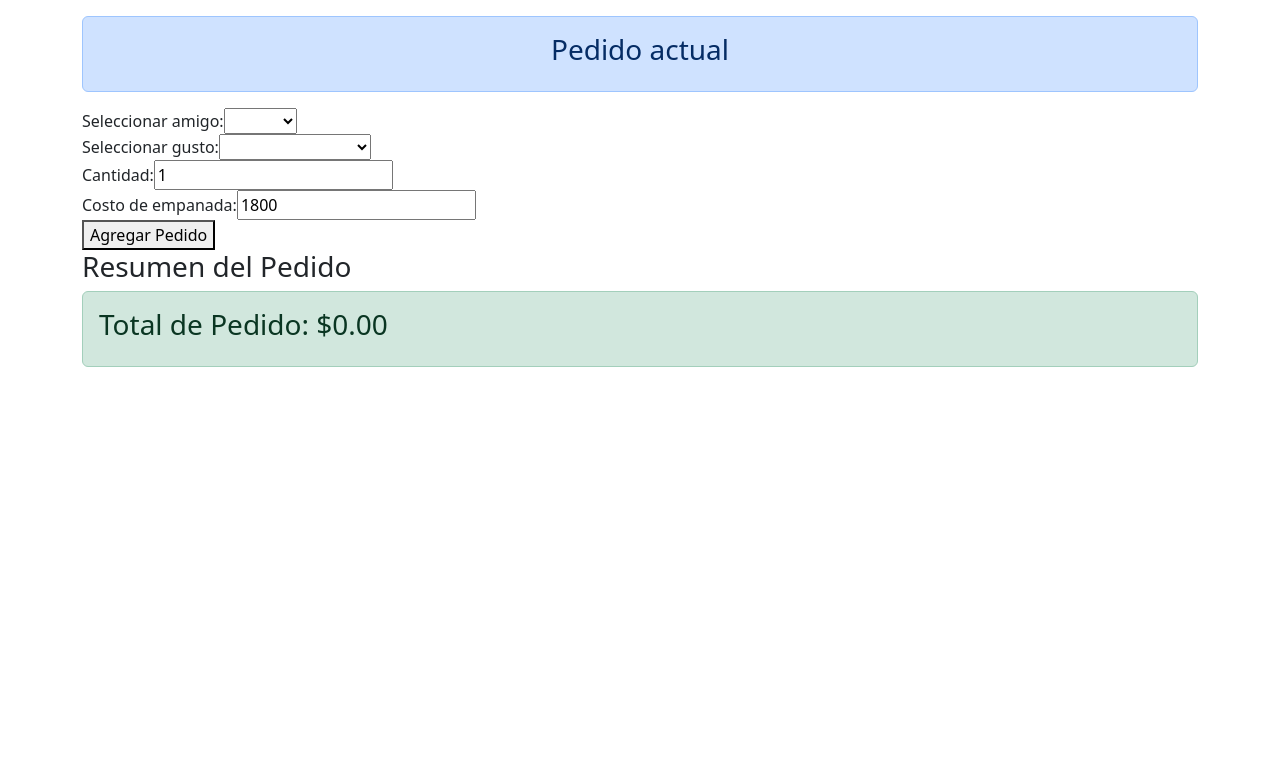
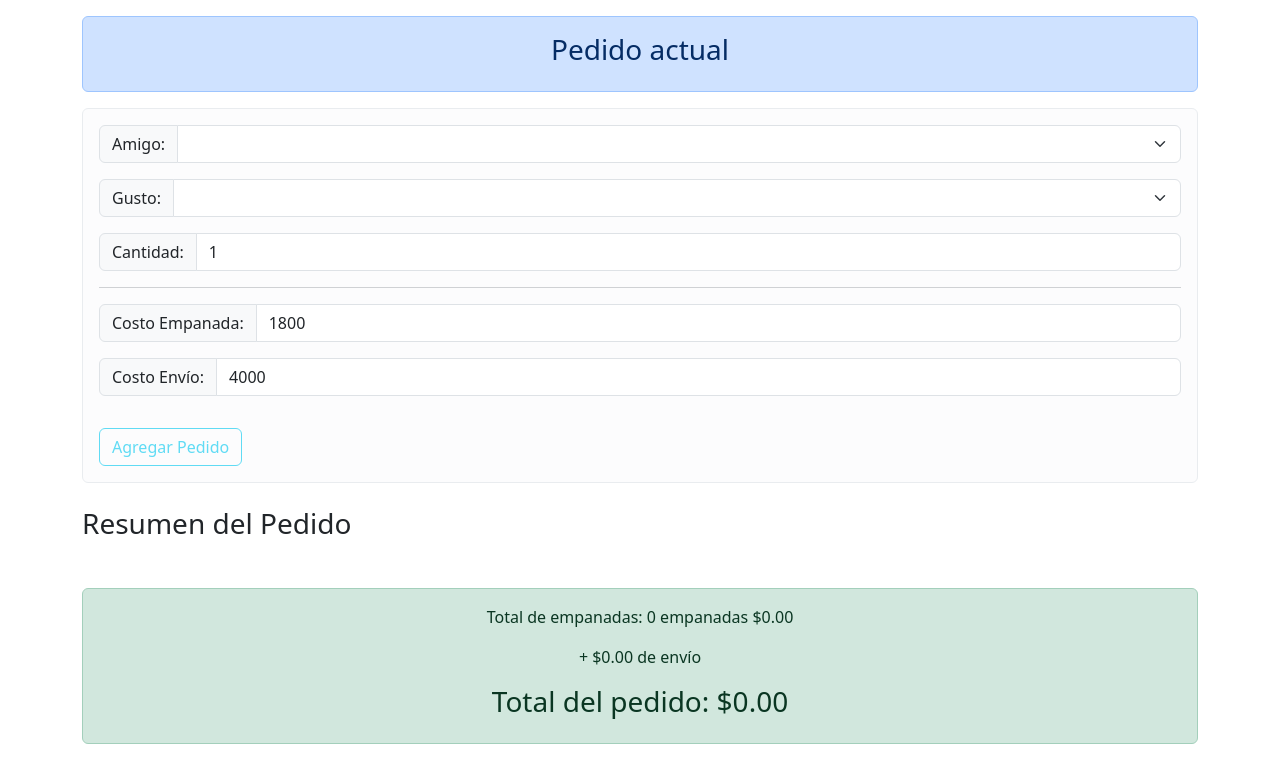
Before and after one commit to matiasmasciotta/empanadas-app, an Angular app: page /pedido in a window 1280 px wide. Shown: the top 782 px of the page. Built offline with nearby package versions, Linux system fonts and the light colour scheme.

Commit message:
cards en pedido

```diff
--- a/src/app/components/pedido/pedido.component.html
+++ b/src/app/components/pedido/pedido.component.html
@@ -1,51 +1,74 @@
 <div class="container">
   <div class="row">
     <div class="col col-lg-12">
-
       <div class="alert alert-primary text-center" role="alert">
         <h3>Pedido actual</h3>
       </div>
-      <div>
-        <label>Seleccionar amigo:</label>
-        <select [(ngModel)]="selectedAmigo">
+
+      <!-- Sección de selección de amigo, gusto, cantidad y costos -->
+      <div class="alert alert-light" role="alert">
+        <div class="input-group mb-3">
+          <span class="input-group-text" id="basic-addon1">Amigo:</span>
+          <select class="form-select" [(ngModel)]="selectedAmigo" aria-label="Seleccionar amigo">
             <option *ngFor="let amigo of amigos" [ngValue]="amigo">{{ amigo.nombre }}</option>
           </select>
         </div>
 
-      <div>
-        <label>Seleccionar gusto:</label>
-        <select [(ngModel)]="selectedGusto">
+        <div class="input-group mb-3">
+          <span class="input-group-text" id="basic-addon2">Gusto:</span>
+          <select class="form-select" [(ngModel)]="selectedGusto" aria-label="Seleccionar gusto">
             <option *ngFor="let gusto of gustos" [value]="gusto">{{ gusto }}</option>
           </select>
         </div>
 
-      <div>
-        <label>Cantidad:</label>
-        <input type="number" [(ngModel)]="cantidad" />
+        <div class="input-group mb-3">
+          <span class="input-group-text" id="basic-addon3">Cantidad:</span>
+          <input class="form-control" type="number" [(ngModel)]="cantidad" aria-label="Cantidad" />
         </div>
 
-      <div>
-        <label for="costoEmpanada">Costo de empanada:</label>
-        <input id="costoEmpanada" type="number" [(ngModel)]="costoPorEmpanada" />
+        <hr>
+
+        <div class="input-group mb-3">
+          <span class="input-group-text" id="basic-addon4">Costo Empanada:</span>
+          <input id="costoEmpanada" class="form-control" type="number" [(ngModel)]="costoPorEmpanada" aria-label="Costo de empanada" />
         </div>
 
-      <button (click)="agregarPedido()">Agregar Pedido</button>
+        <div class="input-group mb-3">
+          <span class="input-group-text" id="basic-addon5">Costo Envío:</span>
+          <input id="costoEnvio" class="form-control" type="number" [(ngModel)]="costoEnvio" aria-label="Costo de envío" />
+        </div>
 
-      <h3>Resumen del Pedido</h3>
-      <div *ngFor="let amigo of amigos">
-        <div *ngIf="amigo.pedido.length > 0">
-          <h4>{{ amigo.nombre }}</h4>
+        <button type="button" class="btn btn-outline-info mt-3" (click)="agregarPedido()" [disabled]="!selectedAmigo || !selectedGusto">Agregar Pedido</button>
+      </div>
+
+      <!-- Resumen del pedido -->
+      <h3 class="mt-4">Resumen del Pedido</h3>
+      <div class="row">
+        <div class="col-md-6 col-lg-4 mb-3" *ngFor="let amigo of amigos">
+          <div *ngIf="amigo.pedido.length > 0" class="card border-info">
+            <div class="card-header">{{ amigo.nombre }}</div>
+            <div class="card-body">
               <ul>
                 <li *ngFor="let pedido of amigo.pedido">
                   {{ pedido.cantidad }} de {{ pedido.gusto }}
                 </li>
               </ul>
-          <p>Total: {{ calcularTotalAmigo(amigo) | currency }}</p>
+              <p>Total: {{ calcularTotalEmpanadas(amigo) }} empanadas {{ calcularTotalAmigo(amigo) | currency }}</p>
+              <p>+ {{ calcularProporcionEnvio(amigo) | currency }} de envío</p>
             </div>
-      </div>
-      <div class="alert alert-success" role="alert">
-        <h3>Total de Pedido: {{ calcularTotalGeneral() | currency }}</h3>
+            <div class="card-footer">
+              <button type="button" class="btn btn-outline-danger" (click)="eliminarPedido(amigo)">Eliminar Pedido</button>
+              <p>Total: {{ calcularTotalAmigo(amigo) + calcularProporcionEnvio(amigo) | currency }}</p>
             </div>
           </div>
         </div>
       </div>
+
+      <div class="alert alert-success text-center mt-4" role="alert">
+        <p>Total de empanadas: {{ calcularTotalGeneral() }} empanadas {{ calcularTotalGeneral() | currency }}</p>
+        <p>+ {{ calcularProporcionEnvioTotal() | currency }} de envío</p>
+        <h3>Total del pedido: {{ (calcularTotalGeneral() + calcularProporcionEnvioTotal()) | currency }}</h3>
+      </div>
+    </div>
+  </div>
+</div>
--- a/src/app/components/pedido/pedido.component.ts
+++ b/src/app/components/pedido/pedido.component.ts
@@ -26,6 +26,7 @@ export class PedidoComponent implements OnInit {
   selectedGusto: string | null = null;
   cantidad: number = 1;
   costoPorEmpanada: number = 1800; // Input editable para el costo de empanadas
+  costoEnvio: number = 4000; // Input editable para el costo de envío
 
   ngOnInit() {
     const gustosGuardados = localStorage.getItem('gustos');
@@ -64,19 +65,34 @@ export class PedidoComponent implements OnInit {
     }
   }
 
+  eliminarPedido(amigo: Amigo) {
+    if (amigo) {
+      amigo.pedido = [];
+      localStorage.setItem('amigos', JSON.stringify(this.amigos));
+    }
+  }
+
   calcularTotalAmigo(amigo: Amigo): number {
-    // Validación para asegurar que pedido siempre sea un array
-    if (!amigo.pedido) {
-      amigo.pedido = [];
-    }
-
     return amigo.pedido.reduce((total, item) => total + item.cantidad * this.costoPorEmpanada, 0);
   }
 
+  calcularTotalEmpanadas(amigo: Amigo): number {
+    return amigo.pedido.reduce((total, item) => total + item.cantidad, 0);
+  }
+
   calcularTotalGeneral(): number {
-    // Solo contar amigos que tengan al menos un pedido
     return this.amigos
       .filter(amigo => amigo.pedido.length > 0)
       .reduce((total, amigo) => total + this.calcularTotalAmigo(amigo), 0);
   }
+
+  calcularProporcionEnvio(amigo: Amigo): number {
+    const cantidadConPedidos = this.amigos.filter(a => a.pedido.length > 0).length;
+    const proporcionEnvio = cantidadConPedidos > 0 ? this.costoEnvio / cantidadConPedidos : 0;
+    return proporcionEnvio;
+  }
+
+  calcularProporcionEnvioTotal(): number {
+    return this.calcularProporcionEnvio(this.selectedAmigo || { nombre: '', pedido: [] });
+  }
 }
```
Lines whose indentation alone changed are shown as unchanged.
